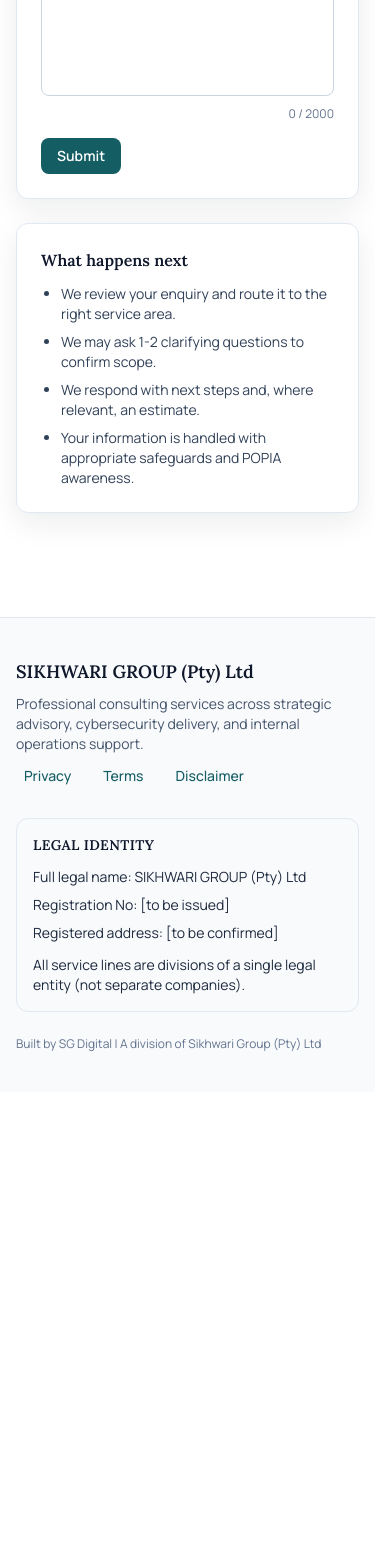
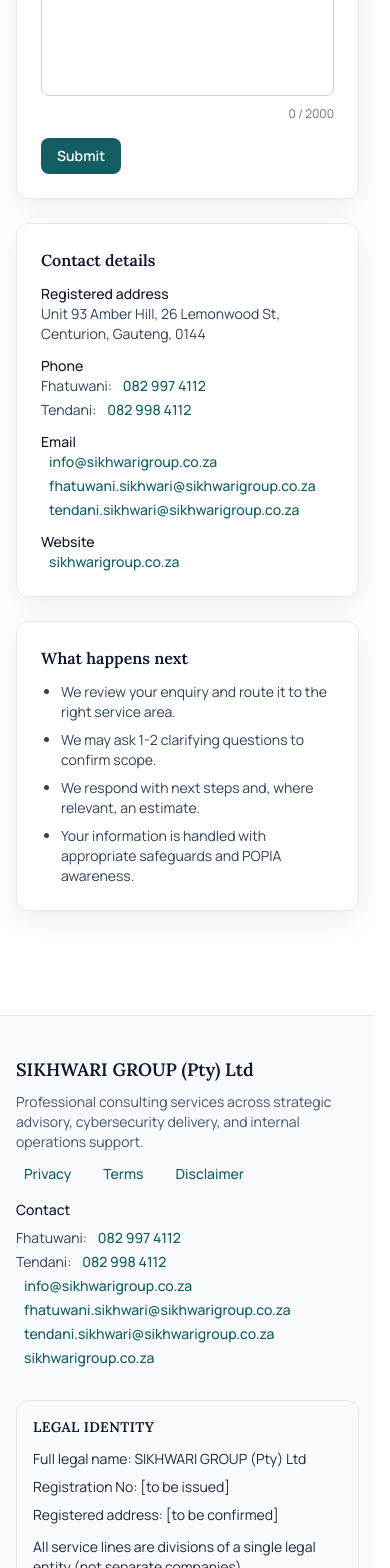
Before and after one commit to Fhatu12/SikhwariG, a Next.js app: page /contact in a window 390 px wide. Shown: the part 758-2326 px from the top of the page. Before the commit the page ends 1850 px from the top, so only its background shows below. Built offline with nearby package versions, Linux system fonts and the light colour scheme; no server answers.

Commit message:
feat(site): update approved contact details on contact page and footer
Adds approved phone/email/website details to Contact and footer, updates registered address fallback, and confirms no accounts@ address appears.

```diff
--- a/app/contact/page.tsx
+++ b/app/contact/page.tsx
@@ -1,5 +1,11 @@
 import { ContactForm } from "@/components/forms/contact-form";
 import { Section } from "@/components/layout/section";
+import {
+  contactEmails,
+  contactPhones,
+  contactRegisteredAddress,
+  contactWebsite,
+} from "@/lib/contact-details";
 import { buildMetadata } from "@/lib/seo";
 
 export const metadata = buildMetadata({
@@ -26,6 +32,58 @@
       >
         <div className="grid gap-6 lg:grid-cols-[1.2fr_1fr]">
           <ContactForm initialIntent={initialIntent} />
+          <div className="space-y-6">
+            <aside className="rounded-xl border border-slate-200 bg-white p-6 shadow-[var(--shadow-soft)]">
+              <h3 className="text-base font-semibold text-slate-900">Contact details</h3>
+              <dl className="mt-3 space-y-3 text-sm text-slate-700">
+                <div>
+                  <dt className="font-medium text-slate-900">Registered address</dt>
+                  <dd>{contactRegisteredAddress}</dd>
+                </div>
+                <div>
+                  <dt className="font-medium text-slate-900">Phone</dt>
+                  <dd className="space-y-1">
+                    {contactPhones.map((phone) => (
+                      <div key={phone.tel}>
+                        {phone.label}:{" "}
+                        <a
+                          className="text-link text-link-subtle focus-ring font-medium"
+                          href={`tel:${phone.tel}`}
+                        >
+                          {phone.number}
+                        </a>
+                      </div>
+                    ))}
+                  </dd>
+                </div>
+                <div>
+                  <dt className="font-medium text-slate-900">Email</dt>
+                  <dd className="space-y-1">
+                    {contactEmails.map((email) => (
+                      <div key={email}>
+                        <a
+                          className="text-link text-link-subtle focus-ring font-medium"
+                          href={`mailto:${email}`}
+                        >
+                          {email}
+                        </a>
+                      </div>
+                    ))}
+                  </dd>
+                </div>
+                <div>
+                  <dt className="font-medium text-slate-900">Website</dt>
+                  <dd>
+                    <a
+                      className="text-link text-link-subtle focus-ring font-medium"
+                      href={`https://${contactWebsite}`}
+                    >
+                      {contactWebsite}
+                    </a>
+                  </dd>
+                </div>
+              </dl>
+            </aside>
             <aside className="rounded-xl border border-slate-200 bg-white p-6 shadow-[var(--shadow-soft)]">
               <h3 className="text-base font-semibold text-slate-900">What happens next</h3>
               <ul className="mt-3 list-disc space-y-2 pl-5 text-sm text-slate-700">
@@ -36,6 +94,7 @@
               </ul>
             </aside>
           </div>
+        </div>
       </Section>
     </>
   );
--- a/components/layout/site-footer.tsx
+++ b/components/layout/site-footer.tsx
@@ -1,6 +1,7 @@
 import Link from "next/link";
 import { Container } from "@/components/layout/container";
 import { LegalIdentityBlock } from "@/components/legal/legal-identity-block";
+import { contactEmails, contactPhones, contactWebsite } from "@/lib/contact-details";
 
 const LEGAL_LINKS = [
   { href: "/legal/privacy", label: "Privacy" },
@@ -33,6 +34,37 @@
                 </li>
               ))}
             </ul>
+            <div className="mt-4 space-y-2 text-sm text-slate-700">
+              <p className="font-medium text-slate-900">Contact</p>
+              <ul className="space-y-1">
+                {contactPhones.map((phone) => (
+                  <li key={phone.tel}>
+                    {phone.label}:{" "}
+                    <a className="text-link text-link-subtle focus-ring font-medium" href={`tel:${phone.tel}`}>
+                      {phone.number}
+                    </a>
+                  </li>
+                ))}
+                {contactEmails.map((email) => (
+                  <li key={email}>
+                    <a
+                      className="text-link text-link-subtle focus-ring font-medium"
+                      href={`mailto:${email}`}
+                    >
+                      {email}
+                    </a>
+                  </li>
+                ))}
+                <li>
+                  <a
+                    className="text-link text-link-subtle focus-ring font-medium"
+                    href={`https://${contactWebsite}`}
+                  >
+                    {contactWebsite}
+                  </a>
+                </li>
+              </ul>
+            </div>
           </div>
           <LegalIdentityBlock className="max-w-md" />
         </div>
--- /dev/null
+++ b/lib/contact-details.ts
@@ -0,0 +1,17 @@
+export const contactCompany = "Sikhwari Group (Pty) Ltd";
+
+export const contactWebsite = "sikhwarigroup.co.za";
+
+export const contactRegisteredAddress =
+  "Unit 93 Amber Hill, 26 Lemonwood St, Centurion, Gauteng, 0144";
+
+export const contactPhones = [
+  { label: "Fhatuwani", number: "082 997 4112", tel: "+27829974112" },
+  { label: "Tendani", number: "082 998 4112", tel: "+27829984112" },
+] as const;
+
+export const contactEmails = [
+  "info@sikhwarigroup.co.za",
+  "fhatuwani.sikhwari@sikhwarigroup.co.za",
+  "tendani.sikhwari@sikhwarigroup.co.za",
+] as const;
--- a/lib/legal-identity.ts
+++ b/lib/legal-identity.ts
@@ -4,7 +4,8 @@
   process.env.COMPANY_REGISTRATION_NUMBER?.trim() || "[to be issued]";
 
 export const registeredAddress =
-  process.env.COMPANY_REGISTERED_ADDRESS?.trim() || "[to be confirmed]";
+  process.env.COMPANY_REGISTERED_ADDRESS?.trim() ||
+  "Unit 93 Amber Hill, 26 Lemonwood St, Centurion, Gauteng, 0144";
 
 export const divisionStatement =
   "All service lines are divisions of a single legal entity (not separate companies).";
```
Lines whose indentation alone changed are shown as unchanged.
